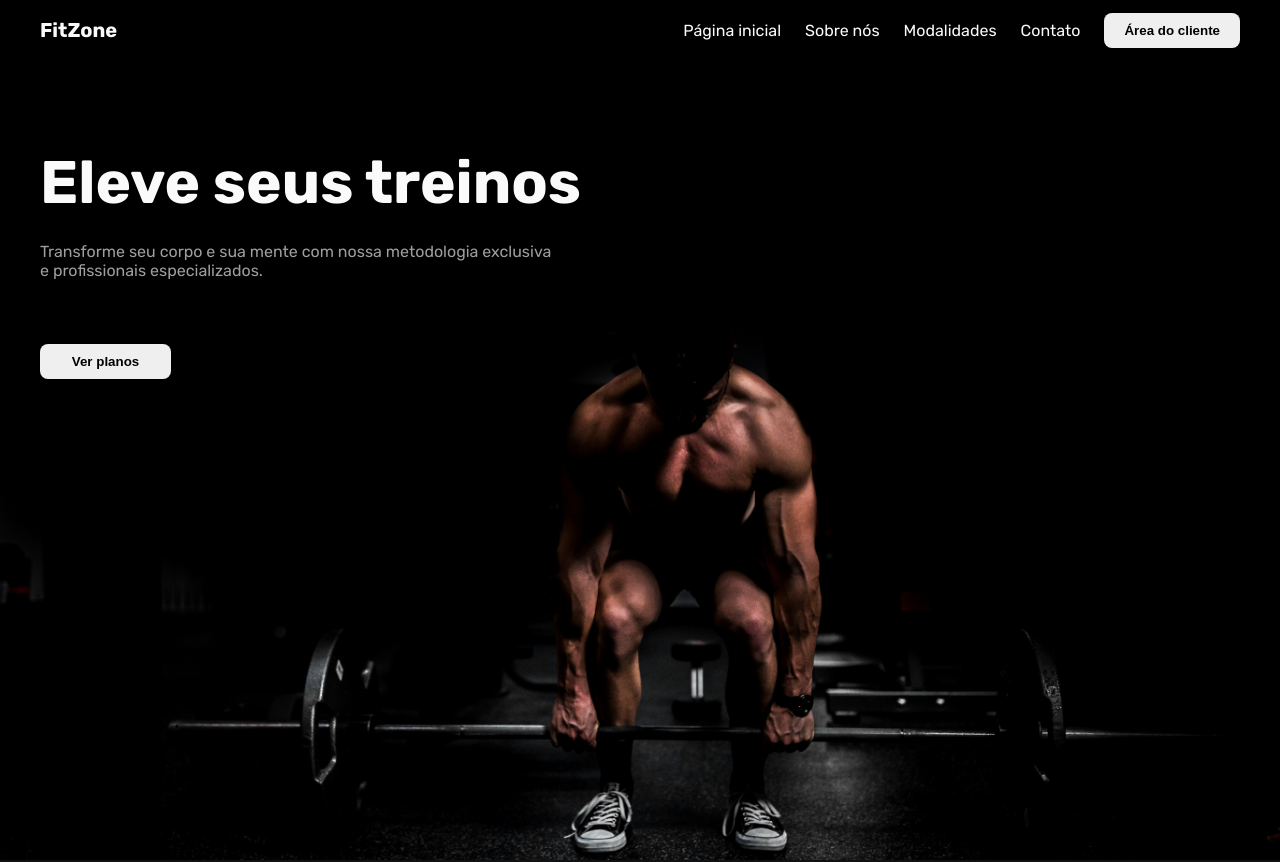
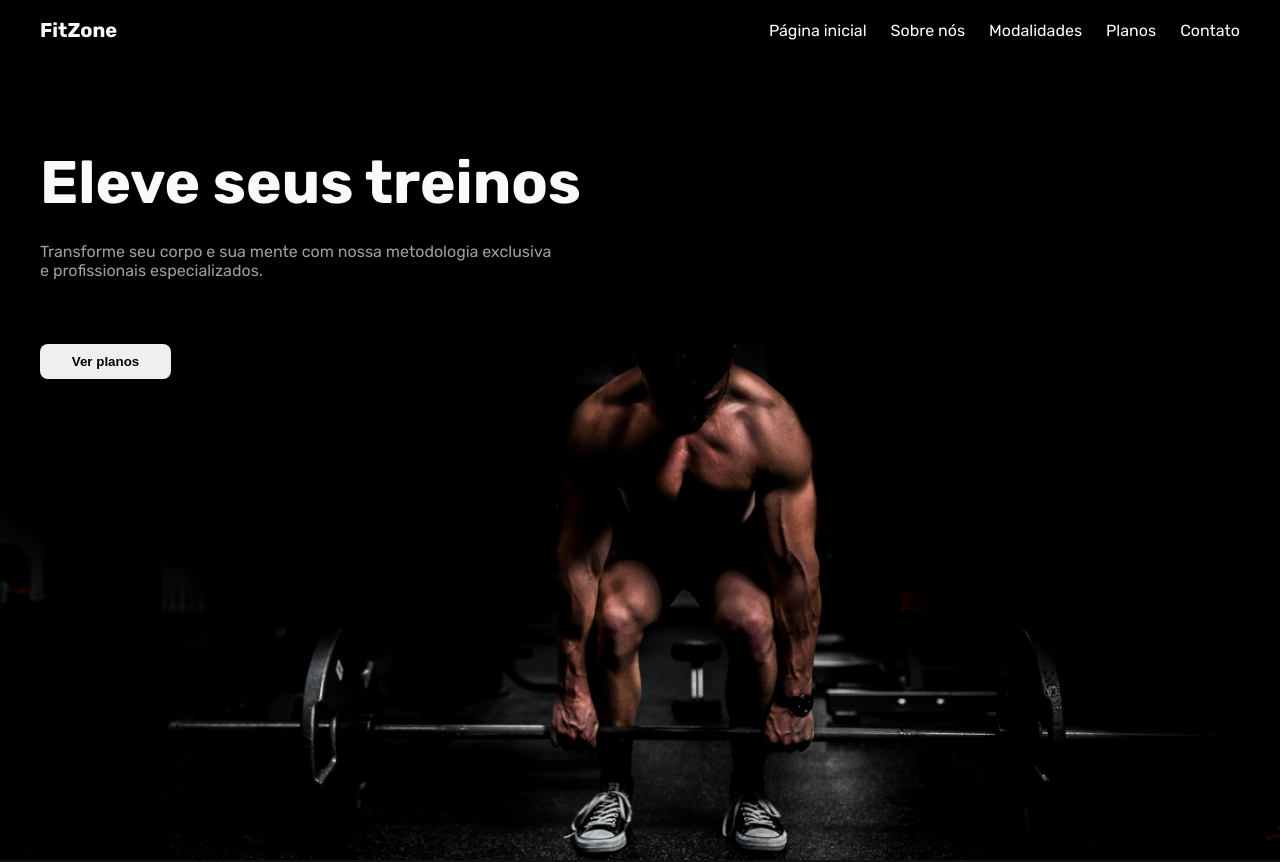
Before and after one commit to nicolasfreitas-dev/fitzone, a React (Vite) app: page / in a window 1280 px wide. Shown: the top 862 px of the page. Built offline with nearby package versions, Linux system fonts and the light colour scheme.

Commit message:
refactor: remove client area button and add plans to the navbar on header

```diff
--- a/src/components/Header/index.tsx
+++ b/src/components/Header/index.tsx
@@ -26,9 +26,11 @@ export default function Header() {
                         <a href="#modalities">Modalidades</a>
                     </li>
                     <li className="header__navbar-item">
+                        <a href="#plans">Planos</a>
+                    </li>
+                    <li className="header__navbar-item">
                         <a href="#contact">Contato</a>
                     </li>
-                    <button className="header__btn">Área do cliente</button>
                 </nav>
             ) : (
                 <>
@@ -54,11 +56,11 @@ export default function Header() {
                                 <a href="#modalities">Modalidades</a>
                             </li>
                             <li className="header__menu-item">
+                                <a href="#plans">Planos</a>
+                            </li>
+                            <li className="header__menu-item">
                                 <a href="#contact">Contato</a>
                             </li>
-                            <button className="header__btn">
-                                Área do cliente
-                            </button>
                         </nav>
                     </aside>
                 </>
```
